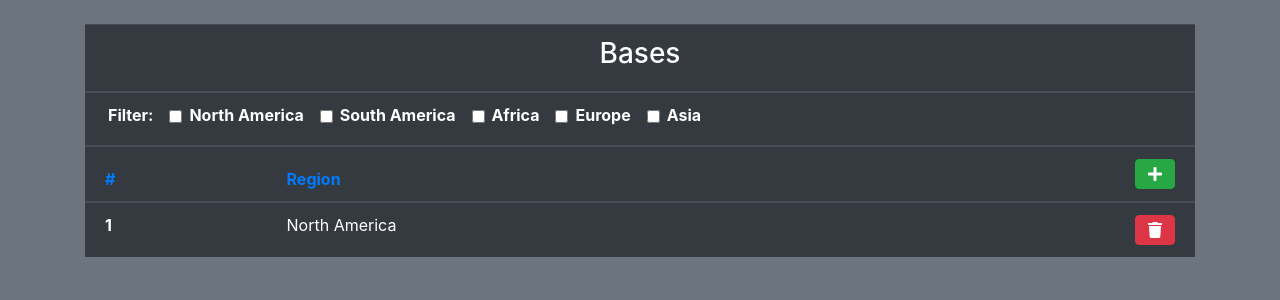
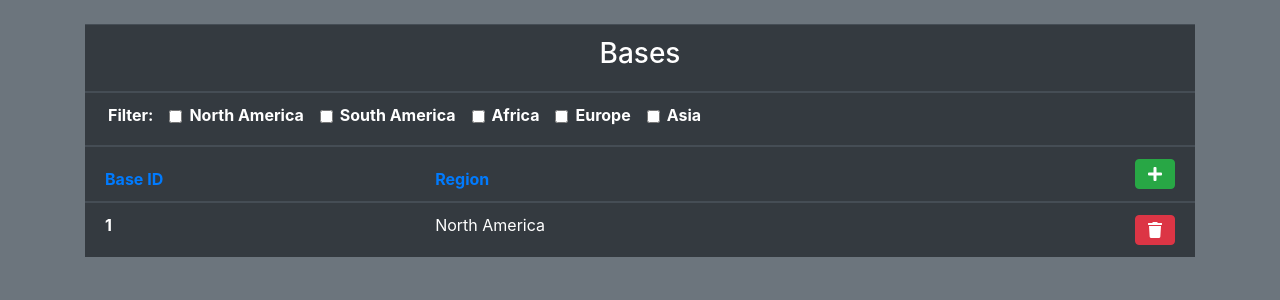
Before and after one commit to Segfavlt/villainDB, a PHP site: page /villain/base.php in a window 1280 px wide. Shown: the part 72-372 px from the top of the page. Run offline with PHP 8.4, Linux system fonts and the light colour scheme; the visitor is signed in with stand-in values (Sample User, id 1); tables that the repository leaves empty hold one stand-in row (values such as "Sample post"); some libraries are stand-ins or nearby versions.

Commit message:
Rename # to Base ID
Renames # column to Base ID

```diff
--- a/html/villain/base.php
+++ b/html/villain/base.php
@@ -75,7 +75,7 @@ if (isset($_SESSION['message'])): ?>
       </th>
     </tr>
     <tr>
-      <th scope="col"><a class="ml-2" href="base.php?order_by=id">#</a></th>
+      <th scope="col"><a class="ml-2" href="base.php?order_by=id">Base ID</a></th>
       <th scope="col"><a href="base.php?order_by=region">Region</a></th>
       <th colspan="2" scope="col" class="text-right">
       <button type="button" class="btn btn-success mr-2" data-toggle="modal" data-target="#exampleModal">
```
